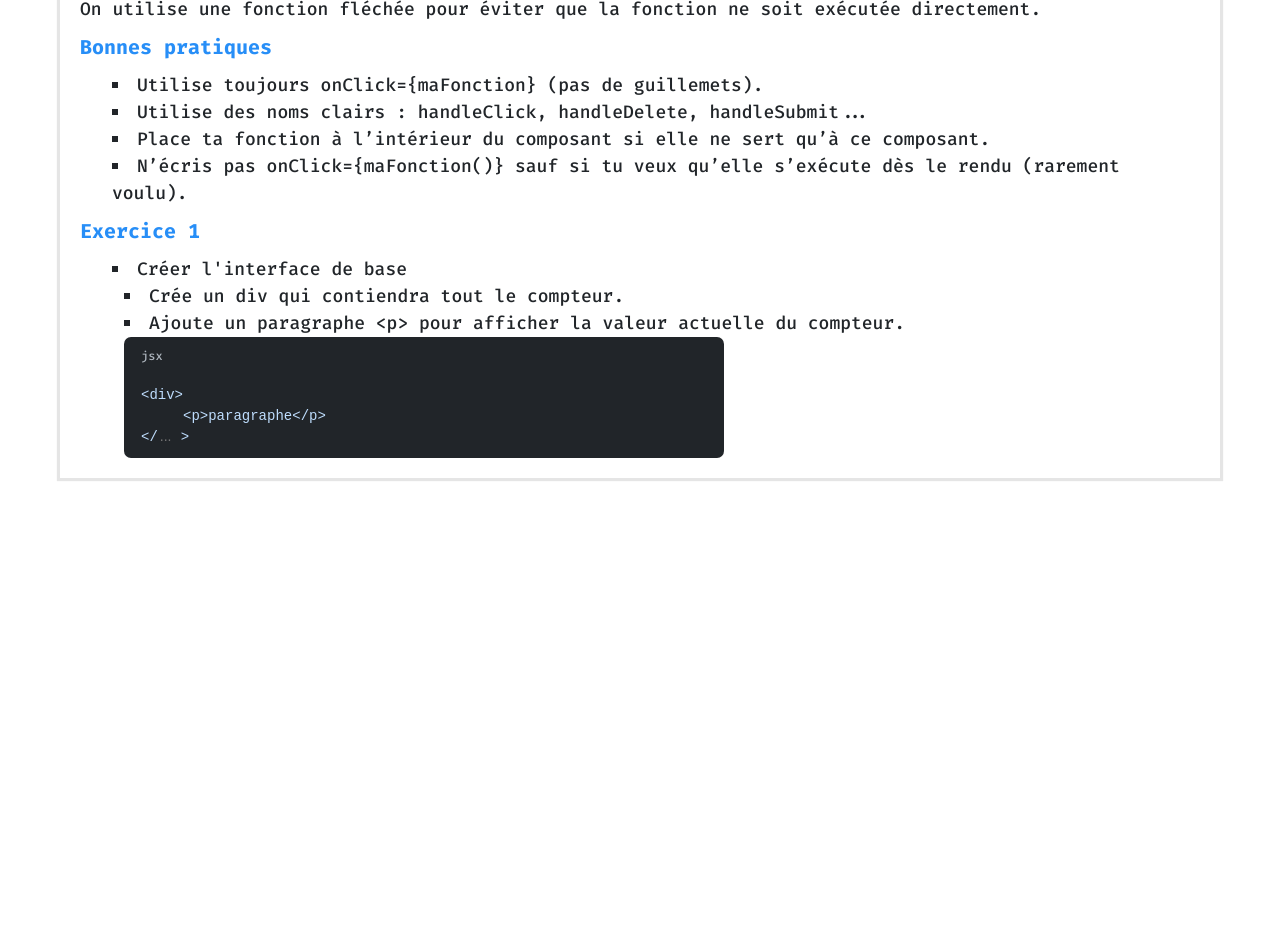
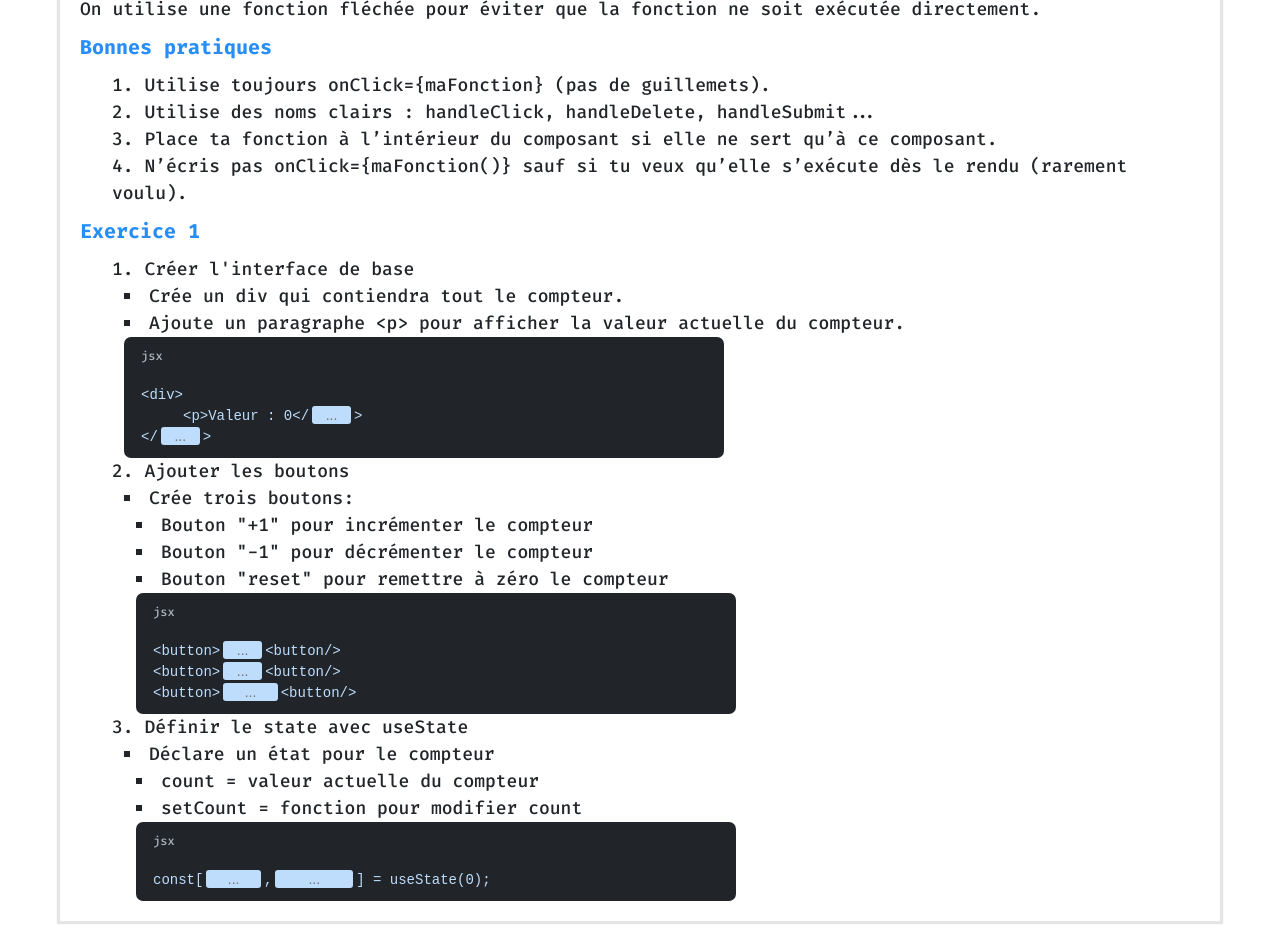
Before and after one commit to Ayo-Oub/learnReactJS, a React (Vite) app: page /learnReactJS/on_click in a window 1280 px wide. Shown: the part 1860-2791 px from the top of the page. Before the commit the page ends 2348 px from the top, so only its background shows below. Built offline with nearby package versions, Linux system fonts and the light colour scheme.

Commit message:
add codes

```diff
--- a/src/data/Exercices/ex1OnClickData.jsx
+++ b/src/data/Exercices/ex1OnClickData.jsx
@@ -1,7 +1,18 @@
 import React from "react";
 const on_clickData_exercices = [
+     // index 0
      [`<div>
-     <p>paragraphe</p>
-</`, <input type="text" placeholder="..." maxLength={3} />, `>`]
+     <p>Valeur : 0</`, <input placeholder = "..." maxLength = { 1 }/>,
+          `>
+</`, <input placeholder="..." maxLength={3} />, `>`],
+     // index 1
+     [`<button>`, <input placeholder="..." maxLength={2} />, `<button/>
+`,
+          `<button>`, <input placeholder="..." maxLength={2} />, `<button/>
+`,
+          `<button>`, <input style={{width: "7ch"}} placeholder="..." maxLength={5}/>, `<button/>`,
+     ],
+     // index 2
+     [`const[`, <input style={{ width: "7ch" }} placeholder="..." maxLength={5} />,`,`,<input style={{ width: "10ch" }} placeholder="..." maxLength={8} />,`] = useState(0);`]
 ]
 export default on_clickData_exercices;
--- a/src/pages/Exercices/OnClickExercices.jsx
+++ b/src/pages/Exercices/OnClickExercices.jsx
@@ -15,6 +15,29 @@ export default function OnClickExercices() {
                            <React.Fragment key={index}>{element}</React.Fragment>
                       ))}/>
                  </ul>
+                 <li>Ajouter les boutons</li>
+                 <ul>
+                      <li>Crée trois boutons: </li>
+                      <ul>
+                           <li>Bouton "+1" pour incrémenter le compteur</li>
+                           <li>Bouton "-1" pour décrémenter le compteur</li>
+                           <li>Bouton "reset" pour remettre  à zéro le compteur</li>
+                           <JsxCodeExercice content={on_clickData_exercices[1].map((element, index) => (
+                                <React.Fragment key={index}>{element}</React.Fragment>
+                           ))} />
+                      </ul>
+                 </ul>
+                 <li>Définir le state avec useState</li>
+                 <ul>
+                      <li>Déclare un état pour le compteur</li>
+                      <ul>
+                           <li>count = valeur actuelle du compteur</li>
+                           <li>setCount = fonction pour modifier count</li>
+                           <JsxCodeExercice content={on_clickData_exercices[2].map((element, index) => (
+                                <React.Fragment key={index}>{element}</React.Fragment>
+                           ))} />
+                      </ul>
+                 </ul>
             </ol>
 
     </>
--- a/src/pages/HomePage.jsx
+++ b/src/pages/HomePage.jsx
@@ -21,9 +21,9 @@ export default function HomePage() {
 
       </div>
       <div className='links-container'>
-        <h2>Les évènements</h2>
+        <h2>Les événements</h2>
         <div className='links'>
-          <Link to='/on_click' className='home-link'>L'évènement onClick</Link>
+          <Link to='/on_click' className='home-link'>L'événement onClick</Link>
         </div>
 
       </div>
--- a/src/pages/Test.jsx
+++ b/src/pages/Test.jsx
@@ -1,33 +1,13 @@
-import { useState } from "react";
-import "../styles/pages/test.css";
-import heartRedImg from '../../public/images/heart_red.svg'
-import heartWhiteImg from '../../public/images/heart_vide.svg'
+
 export default function Test() {
-     const [isLike, setIsLike] = useState(false);
-     const [numOfLike, setNumOfLike] = useState(1928);
 
-     function addLike() {
-          setIsLike((prev) => {
-               const newLikeState = !prev;
-               setNumOfLike((count) => (newLikeState ? count + 1 : count - 1));
-               return newLikeState;
-          });
-     }
 
      return (
           <div className="test-container" style={{ textAlign: "center" }}>
-               <img
-                    src={isLike ? heartRedImg : heartWhiteImg}
-                    onClick={addLike}
-                    alt="like button"
-                    width="60"
-                    style={{
-                         cursor: "pointer",
-                         transition: "transform 0.2s ease-in",
-                         transform: isLike ? "scale(1.2)" : "scale(1)",
-                    }}
-               />
-               <p style={{ fontSize: "18px", marginTop: "10px" }}>{numOfLike}</p>
+               <textarea rows={1}></textarea>
+               <input style={{
+                    width: "10ch"
+               }}/>
           </div>
      );
 }
--- a/src/styles/pages/pages.css
+++ b/src/styles/pages/pages.css
@@ -48,15 +48,19 @@
 }
 li {
   font-size: var(--fontSize-lg);
-  list-style: square;
   list-style-position: inside;
 }
 input {
-  width: 23px;
-  padding: 1px 2px;
+  width: 5ch;
+  text-align: center;
+  field-sizing: content;
+  margin: 0 3px;
   border: none;
   outline: none;
+  background-color: var(--color-primary-light);
+  padding: 1px 5px;
+  border-radius: 3px;
   font-size: var(--fontSize-sm);
-  background-color: var(--color-dark);
-  color: var(--color-primary-light);
+  color: var(--color-primary-dark);
+  font-weight: var(--font-Weight-bold);
 }
```
